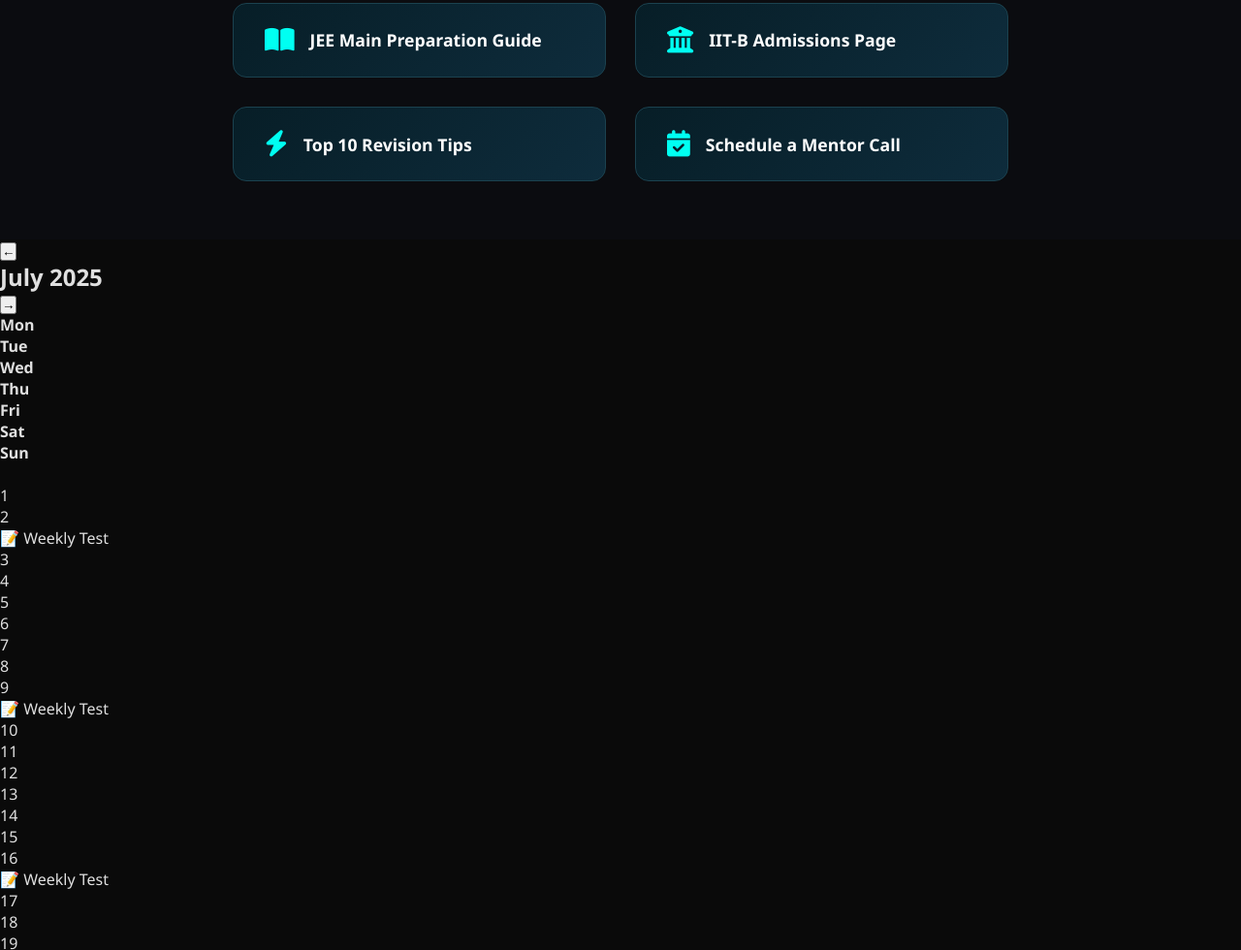
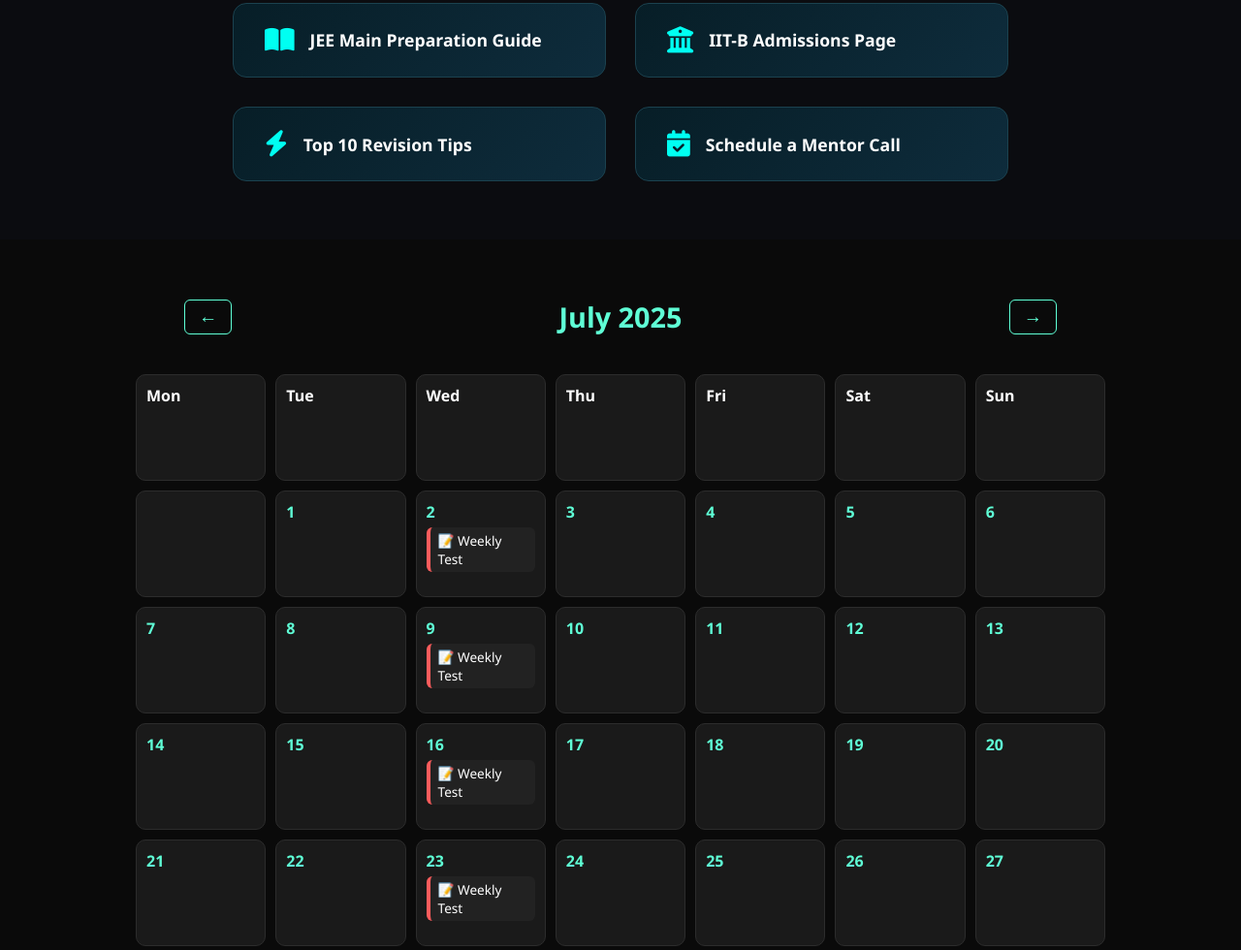
Before and after one commit to Mitaliawasthi14/Being-IITian-Website, a plain HTML site: page index.html in a window 1280 px wide. Shown: the part 1702-2682 px from the top of the page at 97% size. Drawn offline with Linux system fonts and the light colour scheme.

Commit message:
Update stylez.css

```diff
--- a/stylez.css
+++ b/stylez.css
@@ -610,3 +610,215 @@ footer{padding:20px;text-align:center;background:var(--card-bg);color:#666;font-
 .socials i:hover {
   color: #00fff2;
 }
+
+.calendar-section {
+  padding: 60px 20px;
+  background: #0a0a0a;
+  color: white;
+  overflow-x: hidden;
+}
+
+.calendar-header {
+  display: flex;
+  justify-content: space-between;
+  align-items: center;
+  margin-bottom: 20px;
+}
+
+.calendar-header h2 {
+  font-size: 1.8rem;
+  color: #5fffd6;
+}
+
+.calendar-nav {
+  background: none;
+  border: 1px solid #5fffd6;
+  color: #5fffd6;
+  font-size: 1rem;
+  padding: 6px 12px;
+  border-radius: 6px;
+  cursor: pointer;
+}
+
+.calendar-wrapper {
+  display: flex;
+  overflow-x: auto;
+  scroll-snap-type: x mandatory;
+  gap: 20px;
+}
+
+.week-group {
+  min-width: 980px;
+  display: grid;
+  grid-template-columns: repeat(7, 1fr);
+  gap: 12px;
+  scroll-snap-align: start;
+}
+
+.calendar-day {
+  background: #1a1a1a;
+  border-radius: 12px;
+  padding: 14px;
+  min-height: 140px;
+  border: 1px solid #333;
+}
+
+.day-label {
+  font-weight: 600;
+  color: #ccc;
+}
+
+.date-label {
+  font-size: 1.2rem;
+  color: #5fffd6;
+  margin-bottom: 10px;
+}
+
+.event-block {
+  background: #222;
+  padding: 8px 12px;
+  border-radius: 8px;
+  margin-top: 8px;
+  font-size: 0.95rem;
+  border-left: 4px solid;
+}
+
+.mentor { border-color: #00ffbf; }
+.content { border-color: #0099ff; }
+.test { border-color: #ff5c5c; }
+.mindset { border-color: #b76dff; }
+.plan { border-color: #ffe600; }
+
+.calendar-wrapper {
+  overflow-x: auto;
+  scrollbar-width: none;       /* Firefox */
+  -ms-overflow-style: none;    /* IE 10+ */
+}
+.calendar-wrapper::-webkit-scrollbar {
+  display: none;               /* Chrome, Safari, Opera */
+}
+.calendar-month-section {
+  padding: 60px 20px;
+  background: #0a0a0a;
+  color: white;
+  text-align: center;
+}
+
+.calendar-month-grid {
+  display: grid;
+  grid-template-columns: repeat(7, 1fr);
+  gap: 8px;
+  padding-top: 20px;
+}
+
+.calendar-day-box {
+  background: #1a1a1a;
+  min-height: 110px;
+  padding: 10px;
+  border-radius: 10px;
+  border: 1px solid #2c2c2c;
+  text-align: left;
+  display: flex;
+  flex-direction: column;
+}
+
+.calendar-day-box .date {
+  font-size: 1rem;
+  font-weight: 600;
+  color: #5fffd6;
+}
+
+.calendar-day-box .event {
+  margin-top: 5px;
+  background: #222;
+  padding: 4px 8px;
+  border-radius: 6px;
+  font-size: 0.85rem;
+  border-left: 4px solid #ff5c5c;
+}
+
+
+.calendar-month-section {
+  padding: 60px 20px;
+  text-align: center;
+}
+
+.calendar-header {
+  display: flex;
+  justify-content: space-between;
+  align-items: center;
+  max-width: 900px;
+  margin: auto;
+  margin-bottom: 20px;
+}
+
+.calendar-header h2 {
+  font-size: 1.8rem;
+  color: var(--accent);
+}
+
+.calendar-nav {
+  background: none;
+  border: 1px solid var(--accent);
+  color: var(--accent);
+  font-size: 1.2rem;
+  padding: 6px 14px;
+  border-radius: 6px;
+  cursor: pointer;
+}
+
+.calendar-month-grid {
+  display: grid;
+  grid-template-columns: repeat(7, 1fr);
+  gap: 10px;
+  max-width: 1000px;
+  margin: auto;
+}
+
+.calendar-day-box {
+  background: #1a1a1a;
+  min-height: 110px;
+  padding: 10px;
+  border-radius: 10px;
+  border: 1px solid #2c2c2c;
+  text-align: left;
+  display: flex;
+  flex-direction: column;
+  justify-content: flex-start;
+}
+
+.calendar-day-box .date {
+  font-size: 1rem;
+  font-weight: 600;
+  color: var(--accent);
+}
+
+.event {
+  background: #222;
+  margin-top: 8px;
+  padding: 6px 8px;
+  border-radius: 6px;
+  font-size: 0.85rem;
+  border-left: 4px solid #ff5c5c;
+}
+
+@media (max-width: 768px) {
+  .calendar-month-grid {
+    grid-template-columns: repeat(2, 1fr);
+  }
+}
+
+@media (min-width: 769px) and (max-width: 1024px) {
+  .calendar-month-grid {
+    grid-template-columns: repeat(4, 1fr);
+  }
+}
+.calendar-day-box {
+  transition: transform 0.2s ease, box-shadow 0.3s ease;
+}
+
+.calendar-day-box:hover {
+  transform: scale(1.03);
+  box-shadow: 0 0 10px rgba(95, 255, 214, 0.3);
+  cursor: pointer;
+}
```
